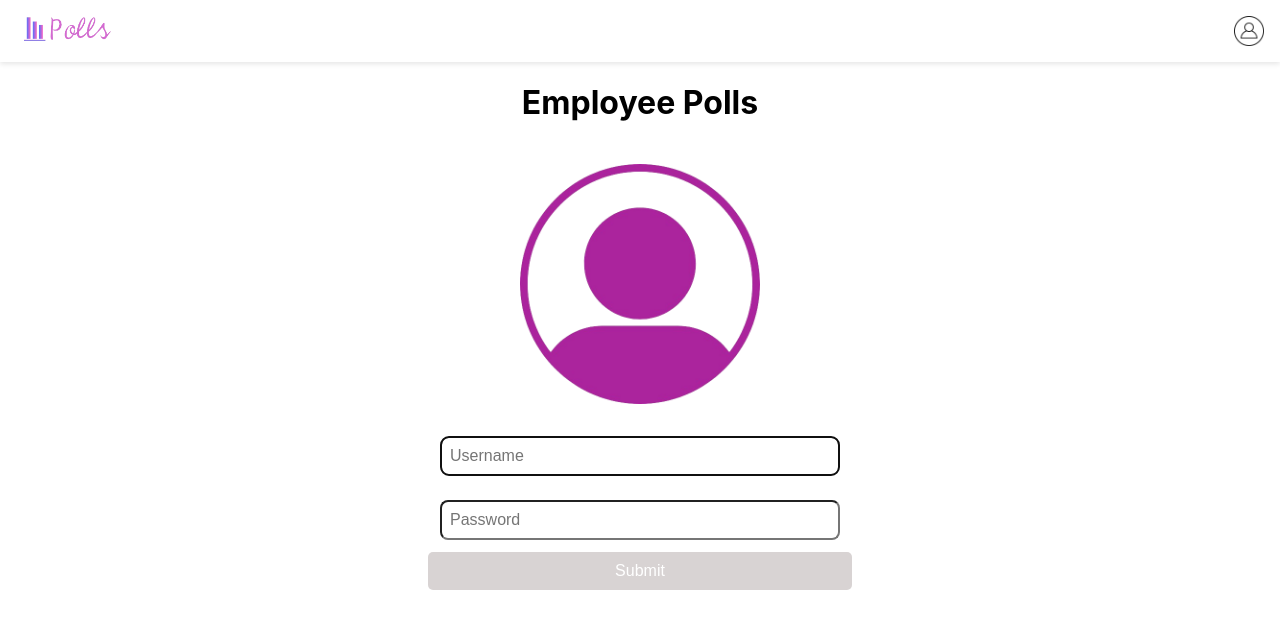
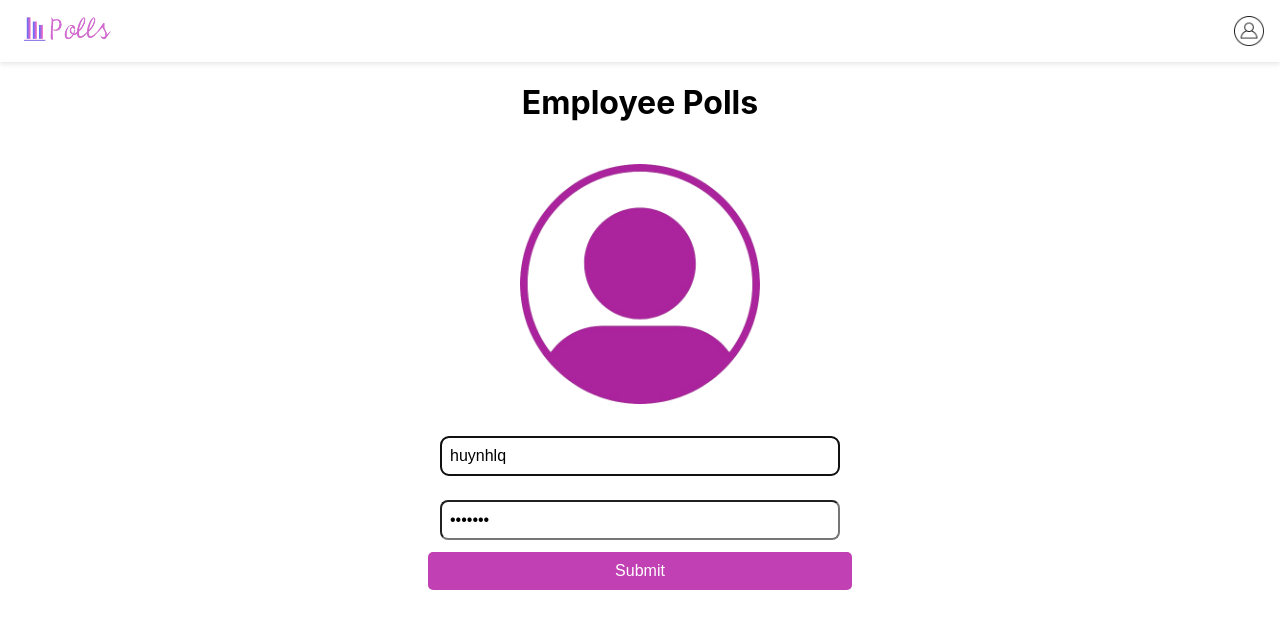
Before and after one commit to huynhlqDev/employee-poll, a React (Create React App) app: page /login in a window 1280 px wide. Shown: the top 628 px of the page. Built offline with nearby package versions, Linux system fonts and the light colour scheme.

Commit message:
update indicator loading

```diff
--- a/src/actions/authenActions.js
+++ b/src/actions/authenActions.js
@@ -1,6 +1,7 @@
 
 import { _getUser } from "../data/_DATA";
 import { _saveLoginUser } from "../data/existingUsers";
+import { setLoading } from "./loadingAction";
 
 export const FETCH_USER_REQUEST = 'FETCH_USER_REQUEST';
 export const FETCH_USER_SUCCESS = 'FETCH_USER_SUCCESS';
@@ -11,27 +12,25 @@ const fetchUserRequest = () => ({ type: FETCH_USER_REQUEST });
 const fetchUserSuccess = (user) => ({ type: FETCH_USER_SUCCESS, payload: user });
 const fetchUserFailure = (error) => ({ type: FETCH_USER_FAILURE, payload: error });
 const logoutSuccess = () => ({ type: LOGOUT_SUCCESS });
-const showLoading = () => ({ type: 'SET_LOADING', payload: true })
-const hidenLoading = () => ({ type: 'SET_LOADING', payload: false })
 
 
 export const login = (username, password) => {
   return (dispatch) => {
 
-    dispatch(showLoading())
-    dispatch(fetchUserRequest())
+    dispatch(setLoading(true));
+    dispatch(fetchUserRequest());
 
     _getUser(username, password)
       .then(user => {
-        dispatch(fetchUserSuccess(user))
-        _saveLoginUser(user)
+        dispatch(fetchUserSuccess(user));
+        _saveLoginUser(user);
       })
       .catch(error => {
-        dispatch(fetchUserFailure(error))
+        dispatch(fetchUserFailure(error));
       })
       .finally(() => {
-        dispatch(hidenLoading())
-      })
+        dispatch(setLoading(false));
+      });
 
   };
 
--- /dev/null
+++ b/src/actions/loadingAction.js
@@ -0,0 +1,11 @@
+
+export const SET_LOADING = "SET_LOADING";
+
+const setIndicatorLoading = (value) => ({ type: SET_LOADING, payload: value });
+
+export const setLoading = (value) => {
+    return (dispatch) => {
+        dispatch(setIndicatorLoading(value));
+    }
+
+}
--- a/src/components/Login.js
+++ b/src/components/Login.js
@@ -3,6 +3,7 @@ import { useDispatch, useSelector } from 'react-redux';
 import { login } from '../actions/authenActions';
 
 const Login = () => {
+    const isLoading = useSelector(state => state.loading.isLoading);
 
     const dispatch = useDispatch()
     const [isDisabledSubmit, setIsDisabledSubmit] = useState(true)
@@ -11,7 +12,16 @@ const Login = () => {
 
     const usernameInput = useRef(null);
     const passwordInput = useRef(null);
+
     useEffect(() => {
+        // auto login for debug
+        usernameInput.current.value = "huynhlq"
+        passwordInput.current.value = "pass123"
+        setLoginInfo({
+            username: usernameInput.current.value,
+            password: passwordInput.current.value
+        })
+
         usernameInput.current.focus()
     }, [])
 
@@ -46,7 +56,7 @@ const Login = () => {
         dispatch(login(loginInfo.username, loginInfo.password))
     }
 
-    return (
+    return (!isLoading &&
         <div className='login'>
             <h1>Employee Polls</h1>
             <img className='login-logo'
--- a/src/components/PollList.js
+++ b/src/components/PollList.js
@@ -2,8 +2,11 @@ import React, { useEffect } from 'react';
 import { useSelector, useDispatch } from 'react-redux';
 import { getPolls } from '../actions/pollActions';
 import PollCard from './PollCard';
+import IndicatorLoading from './IndicatorLoading';
 
 const PollList = () => {
+    const isLoading = useSelector(state => state.loading.isLoading);
+
     const dispatch = useDispatch();
     const polls = useSelector(state => state.poll.polls);
     const userInfo = useSelector(state => state.auth.user);
@@ -23,7 +26,7 @@ const PollList = () => {
     }
 
 
-    return (
+    return ( !isLoading &&
         <div className='polls'>
             <div className='polls-section'>
                 <h3 className='polls-section-title'>New Questions</h3>
--- a/src/reducers/loadingReducer.js
+++ b/src/reducers/loadingReducer.js
@@ -1,3 +1,4 @@
+import { SET_LOADING } from "../actions/loadingAction";
 
 const initialState = {
     isLoading: false
@@ -5,7 +6,7 @@ const initialState = {
 
 const loadingReducer = (state = initialState, action) => {
     switch (action.type) {
-        case 'SET_LOADING':
+        case SET_LOADING:
             return { ...state, isLoading: action.payload };
         default:
             return state;
```
